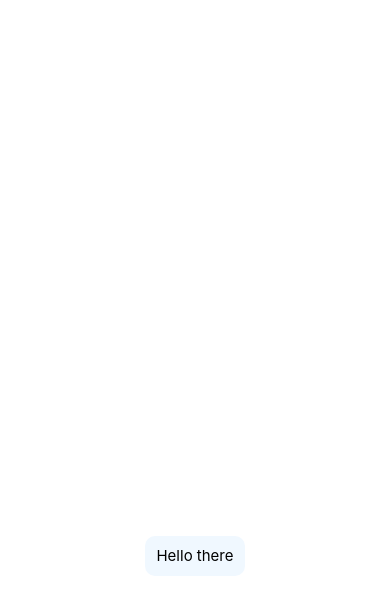
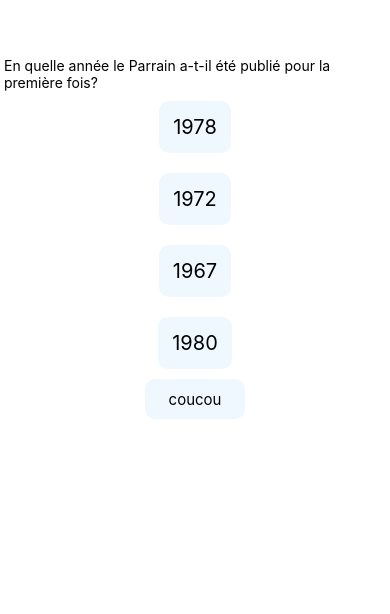
Before and after one commit to Zubiik/MobileQuizzyFunny, a React Native app: screen / in a window 390 px wide. Shown: the part 184-798 px from the top of the page. Built offline with nearby package versions, Linux system fonts and the light colour scheme.

Commit message:
fix: some problemo

```diff
--- a/App.js
+++ b/App.js
@@ -1,12 +1,12 @@
 import { StatusBar } from 'expo-status-bar';
 import { StyleSheet, Text, View } from 'react-native';
 import React from 'react';
-import Button from './src/components/Button';
+import GameLoop from './src/GameLoop';
 
 export default function App() {
   return (
     <View style={styles.container}>
-      <Button />
+      <GameLoop />
       <StatusBar style="auto" />
     </View>
   );
--- a/src/components/Button/index.js
+++ b/src/components/Button/index.js
@@ -3,12 +3,11 @@ import { StyleSheet, Text, View, Alert } from 'react-native';
 import React from 'react';
 import { ButtonBox, Container, ButtonText } from './styled';
 
-//////Create Button function in handler and import here for onPress//////
-export default function Button() {
+export default function Button({ callback, textButton }) {
   return (
     <Container>
-      <ButtonBox onPress={() => Alert.alert('Aouch')}>
-        <ButtonText>Hello there</ButtonText>
+      <ButtonBox onPress={() => callback()}>
+        <ButtonText>{textButton}</ButtonText>
       </ButtonBox>
     </Container>
   );
--- a/src/components/Button/styled.js
+++ b/src/components/Button/styled.js
@@ -1,7 +1,6 @@
 import styled from 'styled-components/native';
 
 export const Container = styled.View`
-  height: 80%;
   background-color: white;
   align-items: center;
   flex-direction: column-reverse;
```
